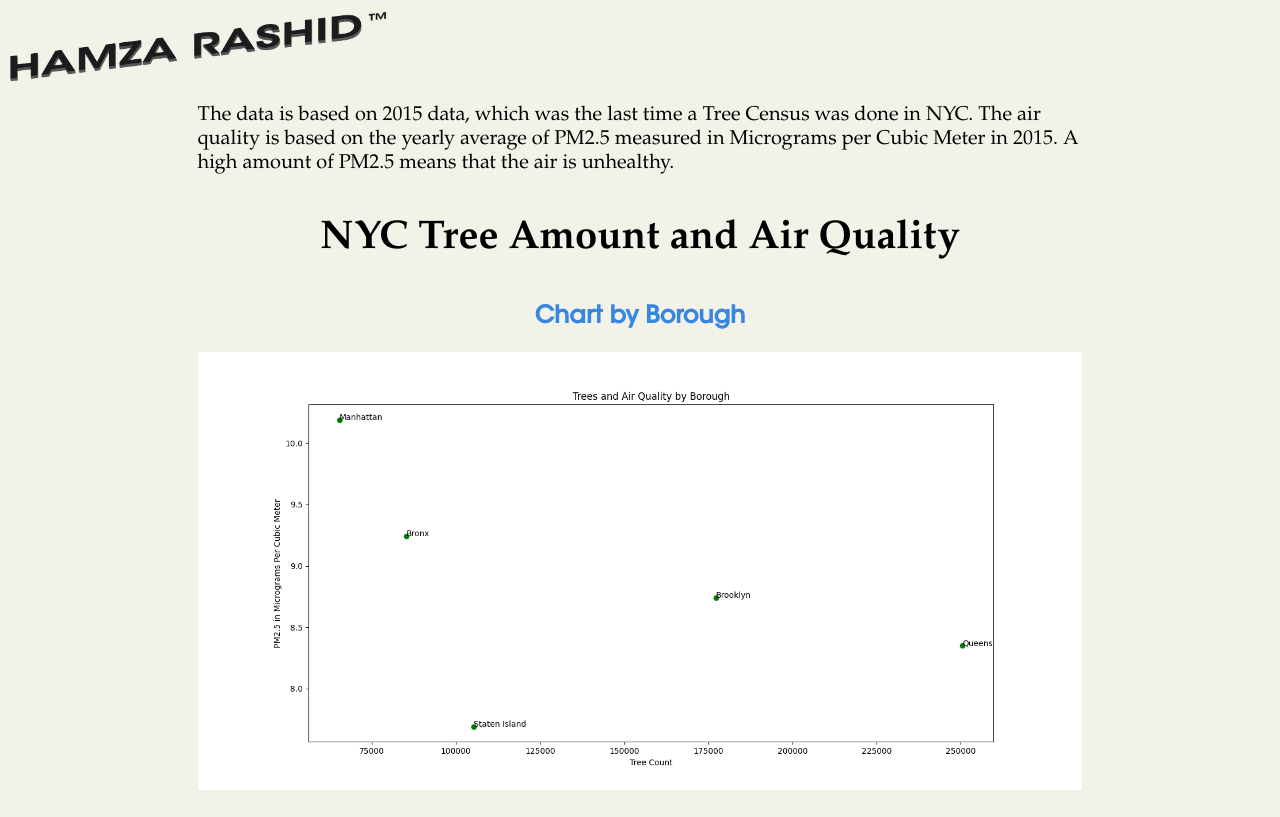
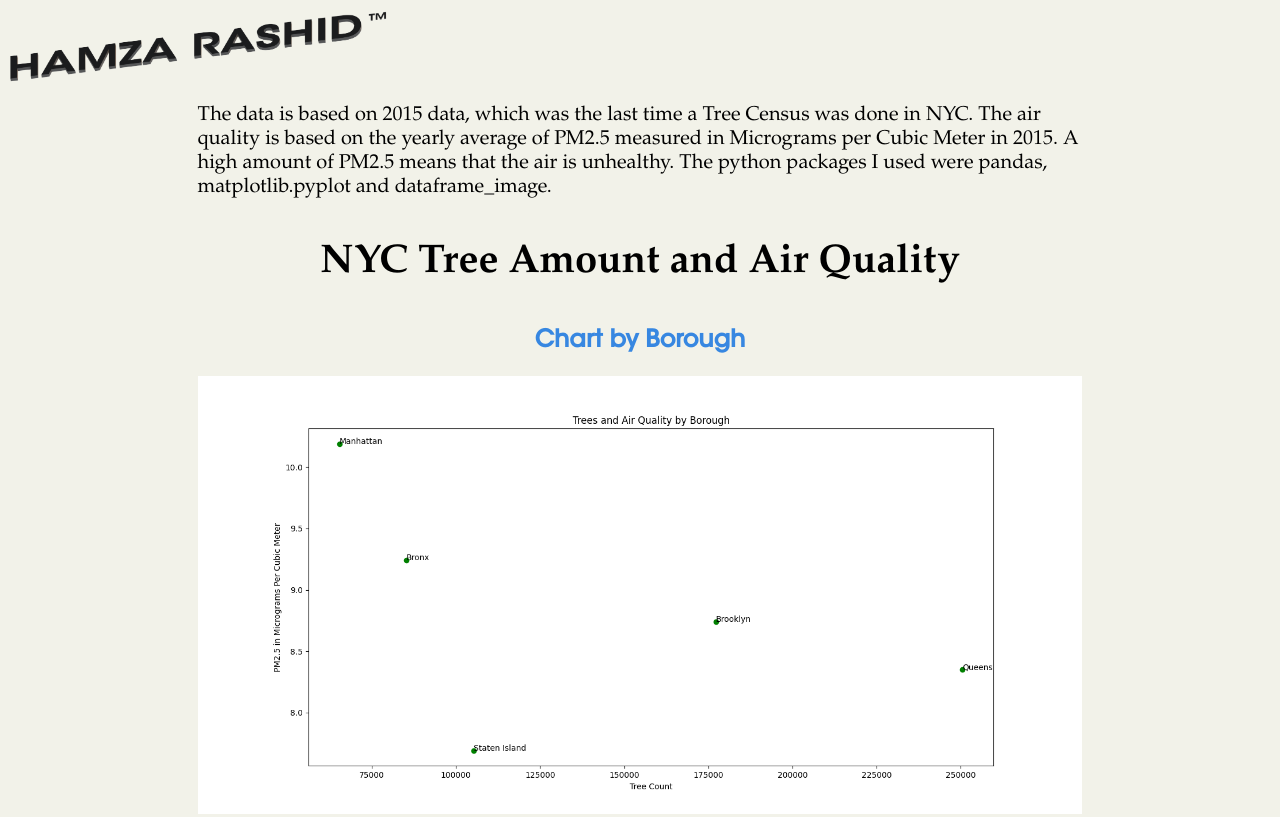
Before and after one commit to hrashid2000/treesandair, a plain HTML site: page tree site/index.html in a window 1280 px wide. Shown: the top 817 px of the page. Drawn offline with Linux system fonts and the light colour scheme; files whose address does not match are found by name.

Commit message:
Update index.html

```diff
--- a/tree site/index.html
+++ b/tree site/index.html
@@ -7,7 +7,7 @@
 </head>
 <body>
     <img src="images/Name.png" class = "small2" >
-    <p class = "center 3" style = "font-size: 20px"></pstyle>The data is based on 2015 data, which was the last time a Tree Census was done in NYC. The air quality is based on the yearly average of PM2.5 measured in Micrograms per Cubic Meter in 2015. A high amount of PM2.5 means that the air is unhealthy.</p>
+    <p class = "center 3" style = "font-size: 20px"></pstyle>The data is based on 2015 data, which was the last time a Tree Census was done in NYC. The air quality is based on the yearly average of PM2.5 measured in Micrograms per Cubic Meter in 2015. A high amount of PM2.5 means that the air is unhealthy. The python packages I used were pandas, matplotlib.pyplot and dataframe_image.</p>
     <p class = "center2" style="font-size: 40px"></pstyle>NYC Tree Amount and Air Quality</p>
 
 
```
